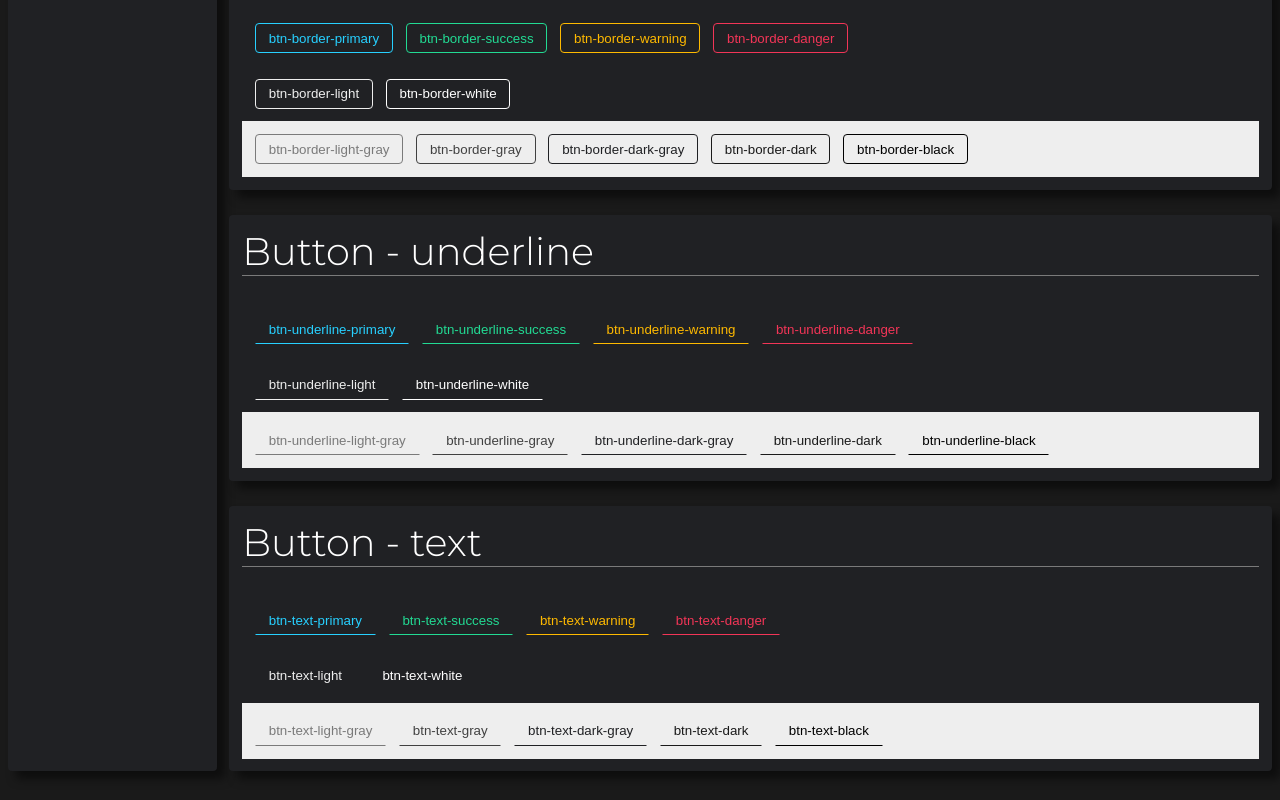
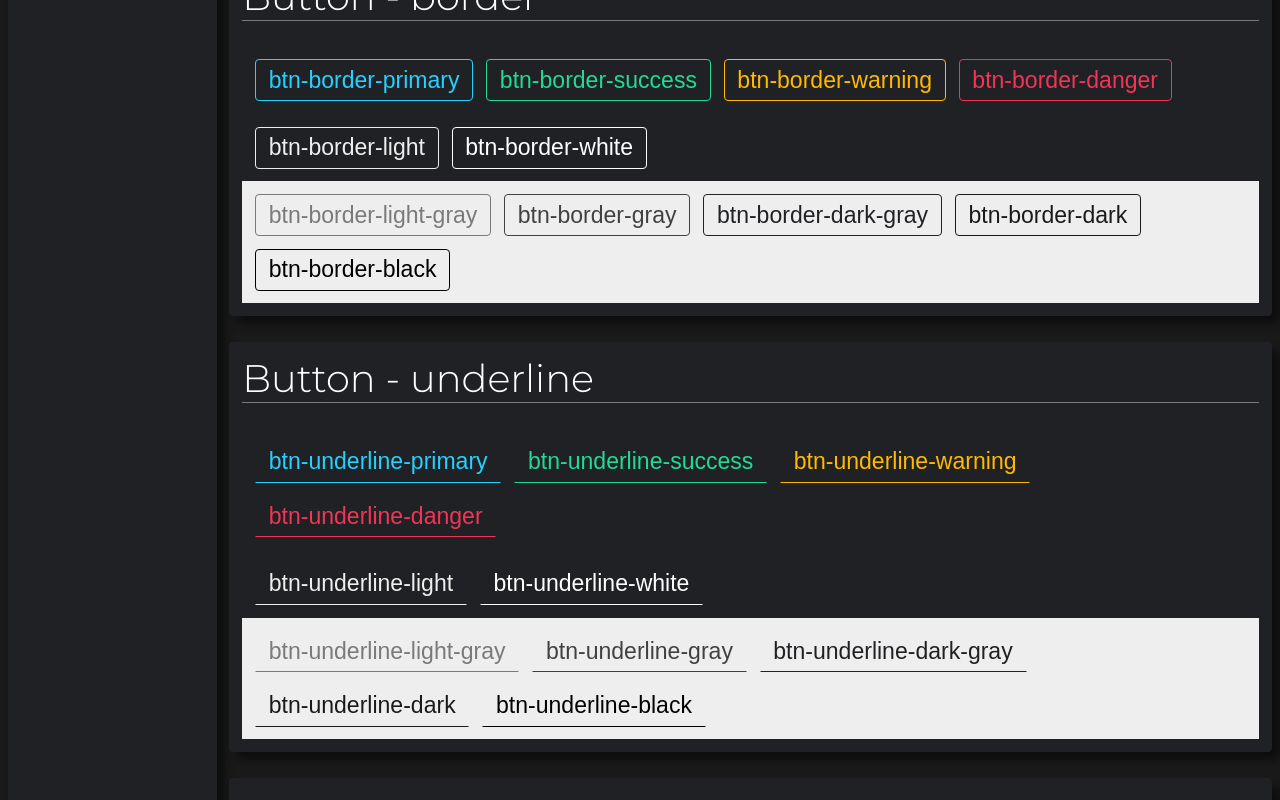
Before and after one commit to peeweemiwie/sass-library, a React (Create React App) app: page /buttons in a window 1280 px wide. Shown: the part 460-1260 px from the top of the page. Built offline with nearby package versions, Linux system fonts and the light colour scheme; a web font is replaced by a local one.

Commit message:
Set font-size. Remove border from text button

```diff
--- a/src/styles/components/button.scss
+++ b/src/styles/components/button.scss
@@ -8,6 +8,7 @@
 	border: var.$base-border-transparent;
 	border-radius: var.$base-border-radius;
 	cursor: pointer;
+	font-size: var.$font-sm;
 	padding: math.div(var.$base-padding, 2) var.$base-padding;
 }
 
@@ -27,8 +28,6 @@
 		color: #{$val};
 	}
 	.btn-text-#{$key} {
-		border-radius: 0;
-		border-bottom-color: #{$val};
 		color: #{$val};
 	}
 }
@@ -48,8 +47,6 @@
 		color: #{$val};
 	}
 	.btn-text-#{$key} {
-		border-radius: 0;
-		border-bottom-color: #{$val};
 		color: #{$val};
 	}
 }
```
